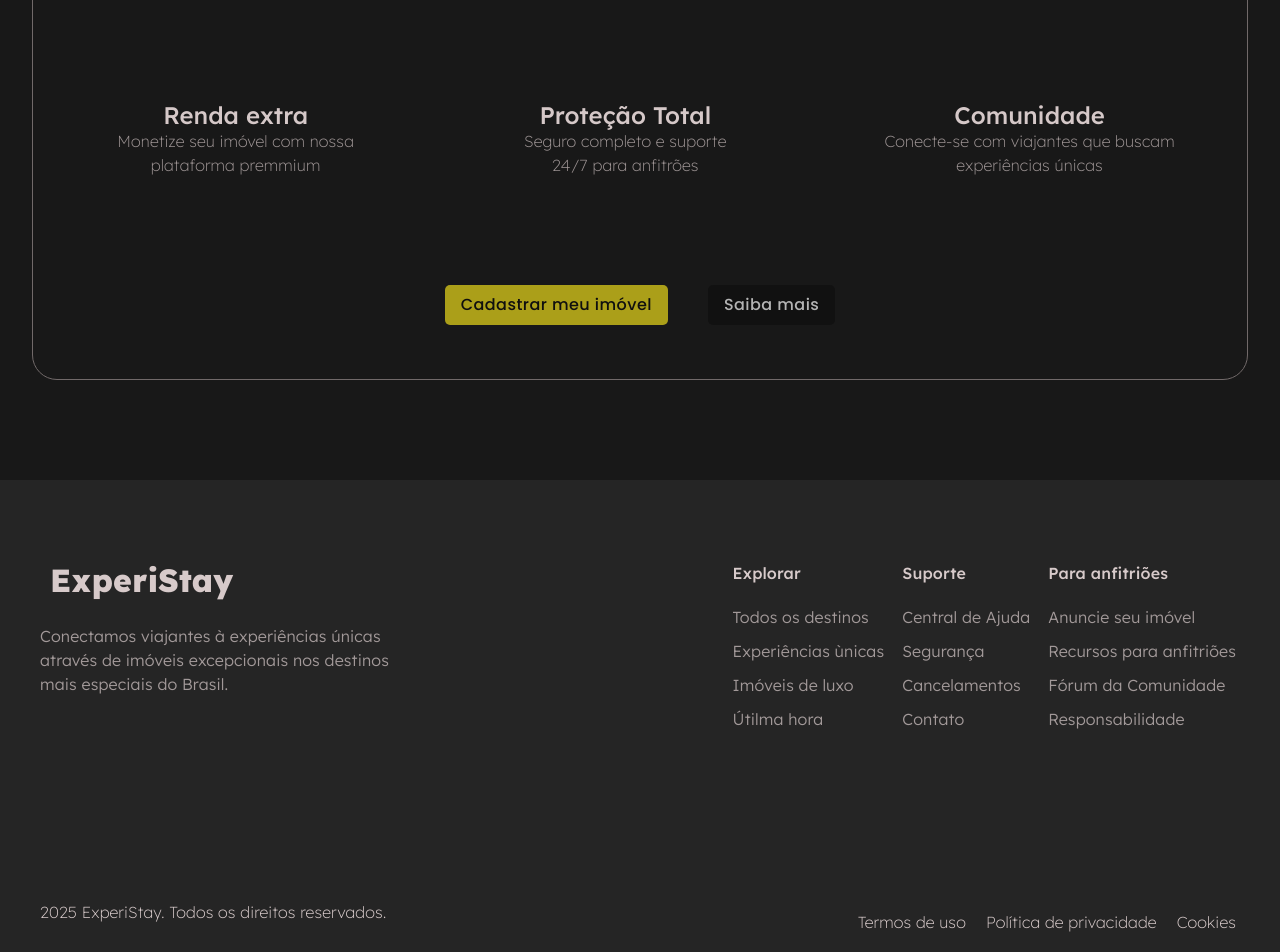
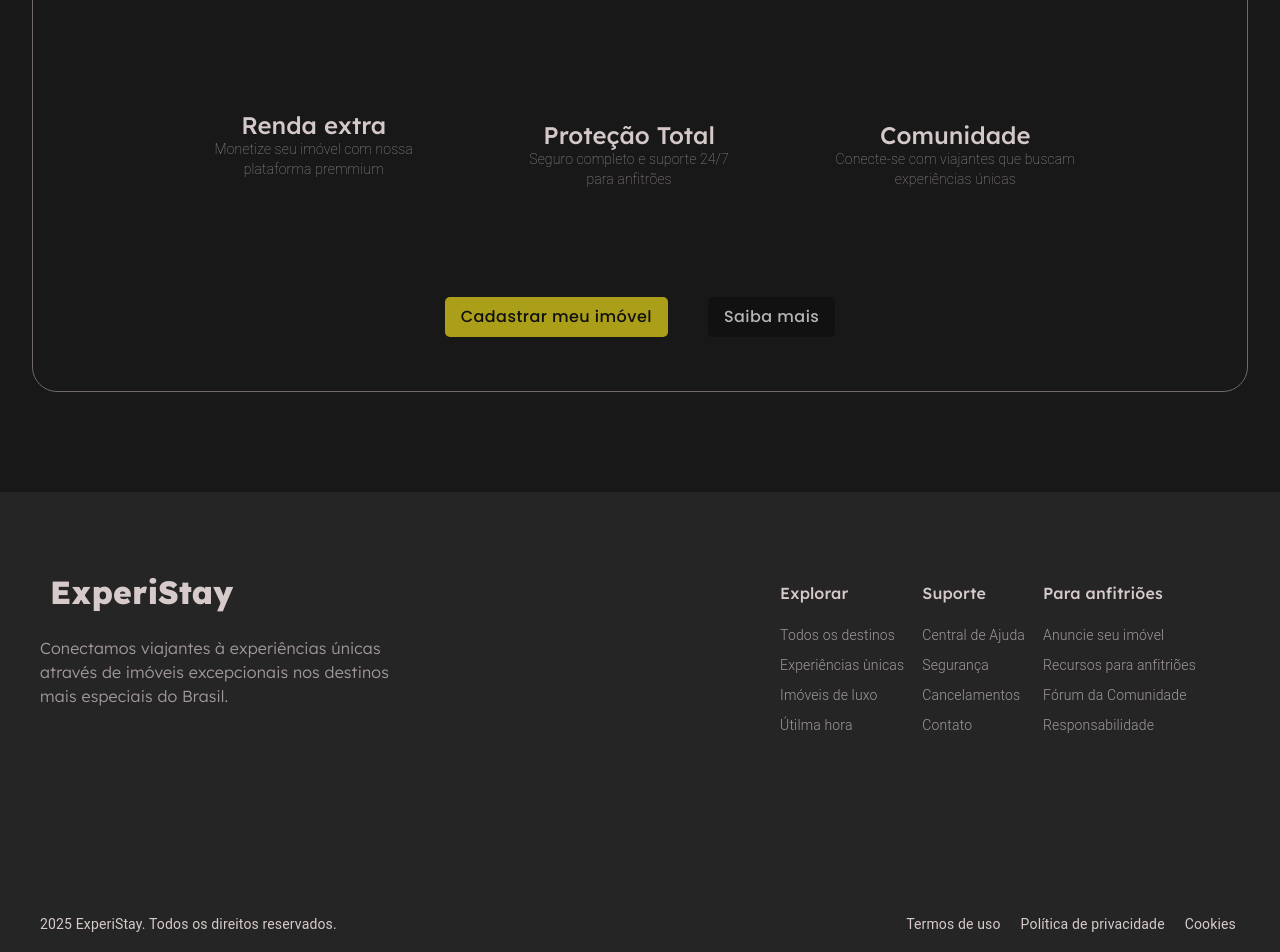
Before and after one commit to Leonardobern10/ExperiStay, a React (Vite) app: page / in a window 1280 px wide. Shown: the part 3920-4872 px from the top of the page. Built offline with nearby package versions, Linux system fonts and the light colour scheme; some icons are missing; a web font is replaced by a local one.

Commit message:
fix: corrigindo footer

```diff
--- a/src/components/Footer/FooterContainer.tsx
+++ b/src/components/Footer/FooterContainer.tsx
@@ -1,7 +1,7 @@
 import Logo from '@components/Logo';
 import ContainerSectionHome from '@components/ui/ContainerSectionHome';
 import { footerContainerData, footerNavList } from '@data/footerData';
-import { Box, Divider, Stack, Typography } from '@mui/material';
+import { Box, Stack, Typography } from '@mui/material';
 import type { ReactElement } from 'react';
 import IconSocial from './IconSocial';
 import FooterNavList from './FooterNavList';
@@ -11,9 +11,11 @@ export default function FooterContainer(): ReactElement {
           <ContainerSectionHome
                sx={{
                     height: { xs: '100%', md: '60vh' },
-                    width: '100vw',
                     backgroundColor: (theme) => theme.palette.secondary.main,
-                    rowGap: 4,
+                    rowGap: {
+                         xs: 1,
+                         md: 4,
+                    },
                }}>
                <Box
                     sx={{
@@ -60,7 +62,8 @@ export default function FooterContainer(): ReactElement {
                          sx={{
                               display: 'flex',
                               flexDirection: 'row',
-                              paddingY: (theme) => theme.spacing(4),
+                              paddingY: 4,
+                              paddingX: (theme) => theme.spacing(8),
                               columnGap: (theme) => theme.spacing(2),
                          }}>
                          {footerNavList.map((el) => (
@@ -72,15 +75,7 @@ export default function FooterContainer(): ReactElement {
                          ))}
                     </Box>
                </Box>
-               <Divider
-                    sx={{
-                         backgroundColor: (theme) =>
-                              theme.palette.primary.contrastText,
-                    }}
-                    variant="middle"
-               />
                <Stack
-                    spacing={4}
                     sx={{
                          flexDirection: {
                               xs: 'column-reverse',
@@ -90,17 +85,22 @@ export default function FooterContainer(): ReactElement {
                          alignItems: 'center',
                          height: '20%',
                          width: '100%',
-                         paddingX: (theme) => theme.spacing(8),
+                         paddingX: {
+                              xs: 0,
+                              md: 8,
+                         },
                     }}>
-                    <Typography>
+                    <Typography variant="body2">
                          2025 ExperiStay. Todos os direitos reservados.
                     </Typography>
                     <Stack
                          direction="row"
                          spacing={4}>
-                         <Typography>Termos de uso</Typography>
-                         <Typography>Política de privacidade</Typography>
-                         <Typography>Cookies</Typography>
+                         <Typography variant="body2">Termos de uso</Typography>
+                         <Typography variant="body2">
+                              Política de privacidade
+                         </Typography>
+                         <Typography variant="body2">Cookies</Typography>
                     </Stack>
                </Stack>
           </ContainerSectionHome>
--- a/src/components/Footer/FooterNavList.tsx
+++ b/src/components/Footer/FooterNavList.tsx
@@ -14,6 +14,7 @@ export default function FooterNavList(
                     alignItems: 'flex-start',
                }}>
                <Typography
+                    variant="body1"
                     sx={{
                          fontWeight: 500,
                          paddingBottom: (theme) => theme.spacing(3),
@@ -22,6 +23,7 @@ export default function FooterNavList(
                </Typography>
                {footerData.items.map((el, index) => (
                     <Typography
+                         variant="body2"
                          key={index}
                          sx={{
                               opacity: '70%',
--- a/src/components/Header/HeaderMobile.tsx
+++ b/src/components/Header/HeaderMobile.tsx
@@ -22,7 +22,7 @@ export default function HeaderMobile({
                sx={{
                     height: '100%',
                     width: '100vw',
-                    paddingY: (theme) => theme.spacing(3),
+                    paddingY: 3,
                     marginY: 0.5,
                }}>
                <Logo ref={refLogo} />
@@ -33,9 +33,13 @@ export default function HeaderMobile({
                     buttonIcon={MenuIcon}
                />
                <Drawer
+                    anchor="top"
                     open={open}
                     onClose={() => toggleMenu(false)}>
-                    <NavList>
+                    <NavList
+                         sx={{
+                              width: '50vw',
+                         }}>
                          {headerItemsNav.map((el) => (
                               <ListItem key={el.index}>{el.nameItem}</ListItem>
                          ))}
--- a/src/components/SpecialPropertiesAd/AdvantagePropertiesAdComponent.tsx
+++ b/src/components/SpecialPropertiesAd/AdvantagePropertiesAdComponent.tsx
@@ -1,6 +1,7 @@
 import { Box, Typography } from '@mui/material';
 import type { ReactElement } from 'react';
 import type { AdvantageAdProps } from '../../types/AdvantagesAdProps';
+import theme from '@theme/theme';
 
 export default function AdvantagePropertiesAdComponent(
      data: AdvantageAdProps,
@@ -9,13 +10,14 @@ export default function AdvantagePropertiesAdComponent(
           <Box
                sx={{
                     display: 'flex',
+                    alignItems: 'center',
                     flexDirection: 'column',
-                    alignItems: 'center',
                     paddingY: (theme) => theme.spacing(10),
+                    [theme.breakpoints.up('md')]: {},
                }}>
                <Typography variant="h3">{data.title}</Typography>
                <Typography
-                    variant="body1"
+                    variant="body2"
                     sx={{
                          width: '70%',
                          textAlign: 'center',
--- a/src/components/SpecialPropertiesAd/SpecialPropertiesAdContainer.tsx
+++ b/src/components/SpecialPropertiesAd/SpecialPropertiesAdContainer.tsx
@@ -35,8 +35,14 @@ export default function SpecialPropertiesAdContainer(props: {
                     </Typography>
                </Box>
                <Stack
-                    direction="row"
-                    spacing={4}>
+                    spacing={4}
+                    sx={{
+                         flexDirection: {
+                              sx: 'column',
+                              md: 'row',
+                         },
+                         paddingX: 4,
+                    }}>
                     {advantages.map((el) => (
                          <AdvantagePropertiesAdComponent
                               key={el.index}
--- a/src/theme/theme.ts
+++ b/src/theme/theme.ts
@@ -113,6 +113,9 @@ theme = createTheme(theme, {
                color: theme.palette.primary.main,
                fontSize: '.8rem',
                fontWeight: '400',
+          },
+          overline: {
+               fontWeight: 200,
           },
      },
      components: {
```
